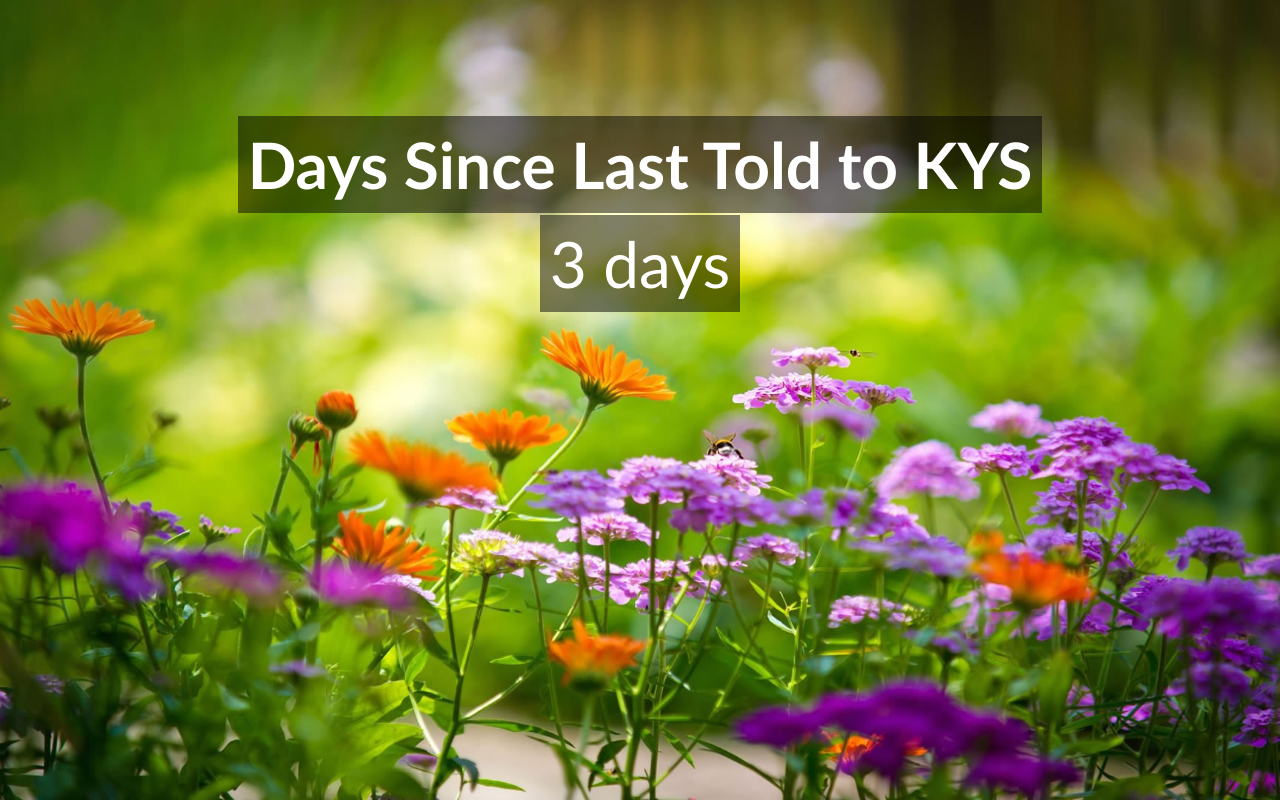
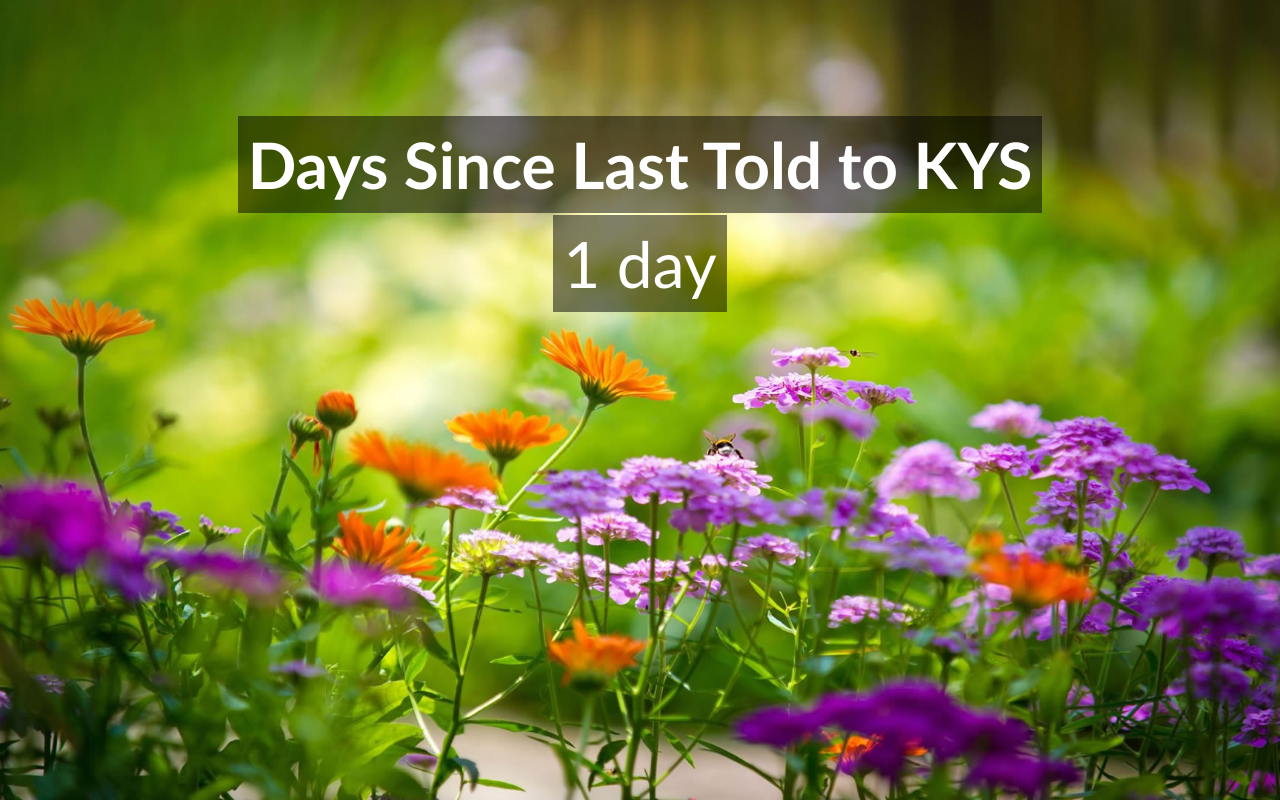
Before and after one commit to PandaNomNoms/keepyourselfsafe, a plain HTML site: page index.html in a window 1280 px wide. Drawn offline with Linux system fonts and the light colour scheme.

Commit message:
Update index.html

```diff
--- a/index.html
+++ b/index.html
@@ -43,7 +43,7 @@
 		<p><span id = "daysSinceLast"></span></p>
 		<script>
 			var ONE_DAY = 1000 * 60 * 60 * 24;
-			var dateTold = new Date(2017,12-1,24).getTime();
+			var dateTold = new Date(2017,12-1,26).getTime();
 			var currentDate = new Date().getTime();
 			var difference_ms = Math.abs(currentDate - dateTold);
 			var daysDiff = Math.floor(difference_ms/ONE_DAY);
```
